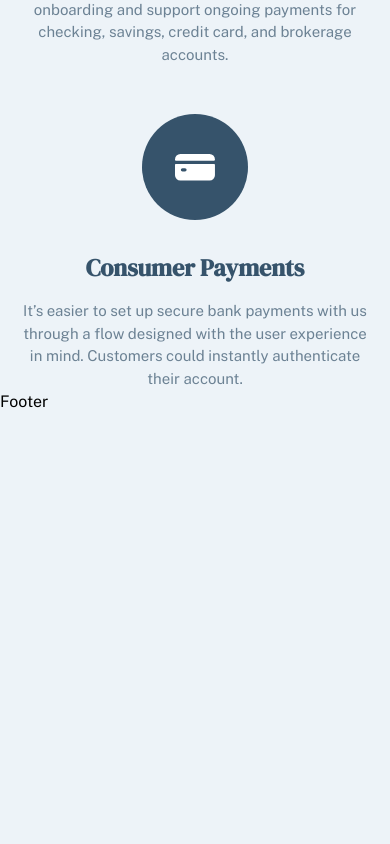
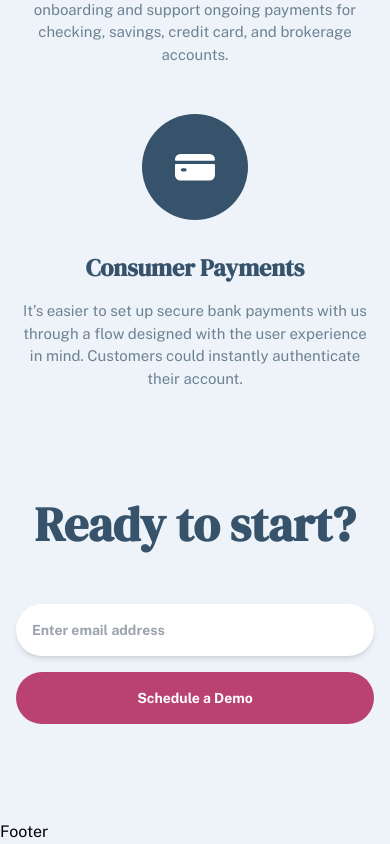
Before and after one commit to okayda/next-pay-multi, a Next.js app: page / in a window 390 px wide. Shown: the part 2876-3720 px from the top of the page. Before the commit the page ends 3290 px from the top, so only its background shows below. Built offline with nearby package versions, Linux system fonts and the light colour scheme.

Commit message:
Add CTA section for mobile & desktop

```diff
--- a/app/(home)/Offers.tsx
+++ b/app/(home)/Offers.tsx
@@ -4,7 +4,7 @@ import Image from "next/image";
 export default function Offers() {
   return (
     <section>
-      <div className="mx-auto flex max-w-[640px] flex-col gap-12 px-4 text-center xl:max-w-xxl xl:flex-row xl:gap-6 xl:px-8">
+      <div className="mx-auto flex max-w-[640px] flex-col gap-12 px-4 pb-[110px] text-center lg:pb-[96px] xl:max-w-xxl xl:flex-row xl:gap-6 xl:px-8">
         <div>
           <Image
             src="/home/finance.svg"
--- a/app/layout.tsx
+++ b/app/layout.tsx
@@ -4,6 +4,7 @@ import "./globals.css";
 
 import Nav from "@/components/Nav";
 import Footer from "@/components/Footer";
+import CTA from "@/components/CTA";
 
 const serif = DM_Serif_Display({ subsets: ["latin"], weight: ["400"] });
 const sans = Public_Sans({ subsets: ["latin"] });
@@ -25,6 +26,7 @@ export default function RootLayout({
 
         <main>{children}</main>
 
+        <CTA />
         <Footer />
       </body>
     </html>
--- /dev/null
+++ b/components/CTA.tsx
@@ -0,0 +1,23 @@
+export default function CTA() {
+  return (
+    <div className="mx-auto flex max-w-[445px] flex-col px-4 pb-[96px] lg:max-w-xxl lg:flex-row lg:items-center lg:justify-between">
+      <h2 className="mb-14 text-center font-serif text-5xl font-bold text-dark-grey lg:mb-0">
+        Ready to start?
+      </h2>
+
+      <form
+        action="#"
+        className="flex flex-col gap-4 sm:flex-row sm:justify-between sm:gap-0 sm:rounded-full sm:bg-white"
+      >
+        <input
+          className="rounded-full p-4 text-sm font-bold shadow-md outline-none sm:w-[240px] sm:shadow-none lg:w-[280px]"
+          type="email"
+          name="email"
+          id="email"
+          placeholder="Enter email address"
+        />
+        <button className="link-btn">Schedule a Demo</button>
+      </form>
+    </div>
+  );
+}
```
